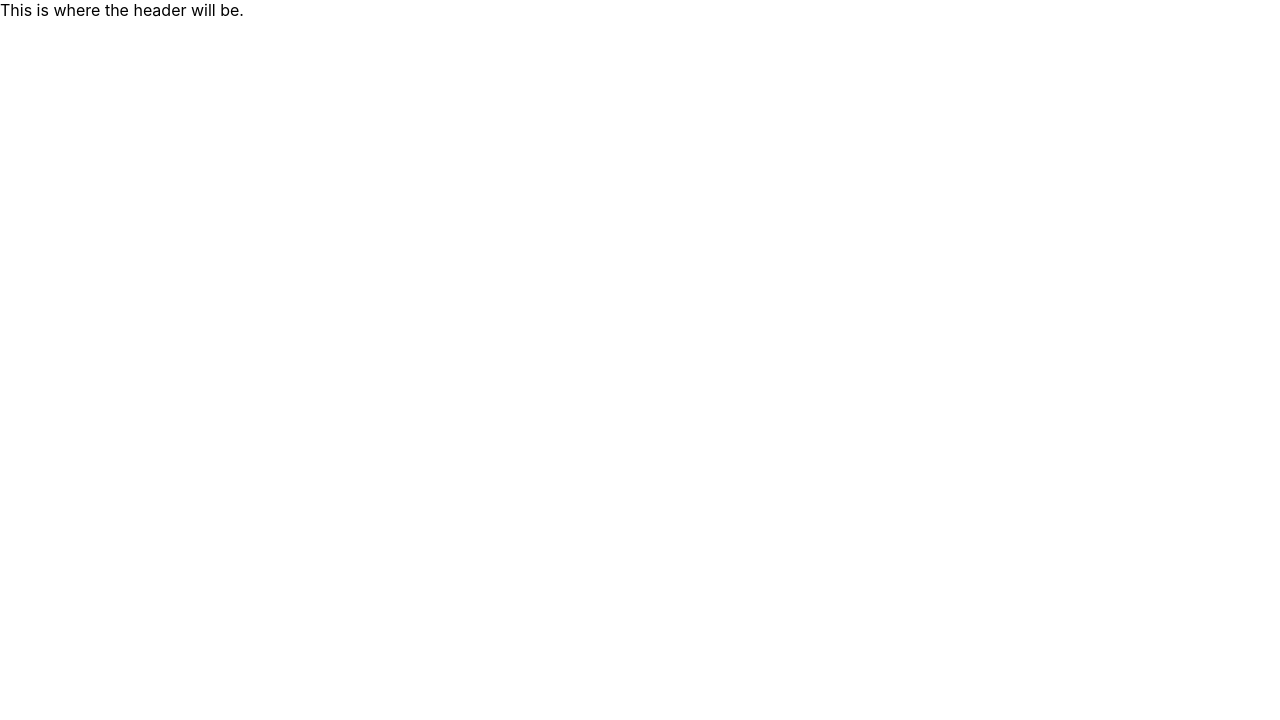
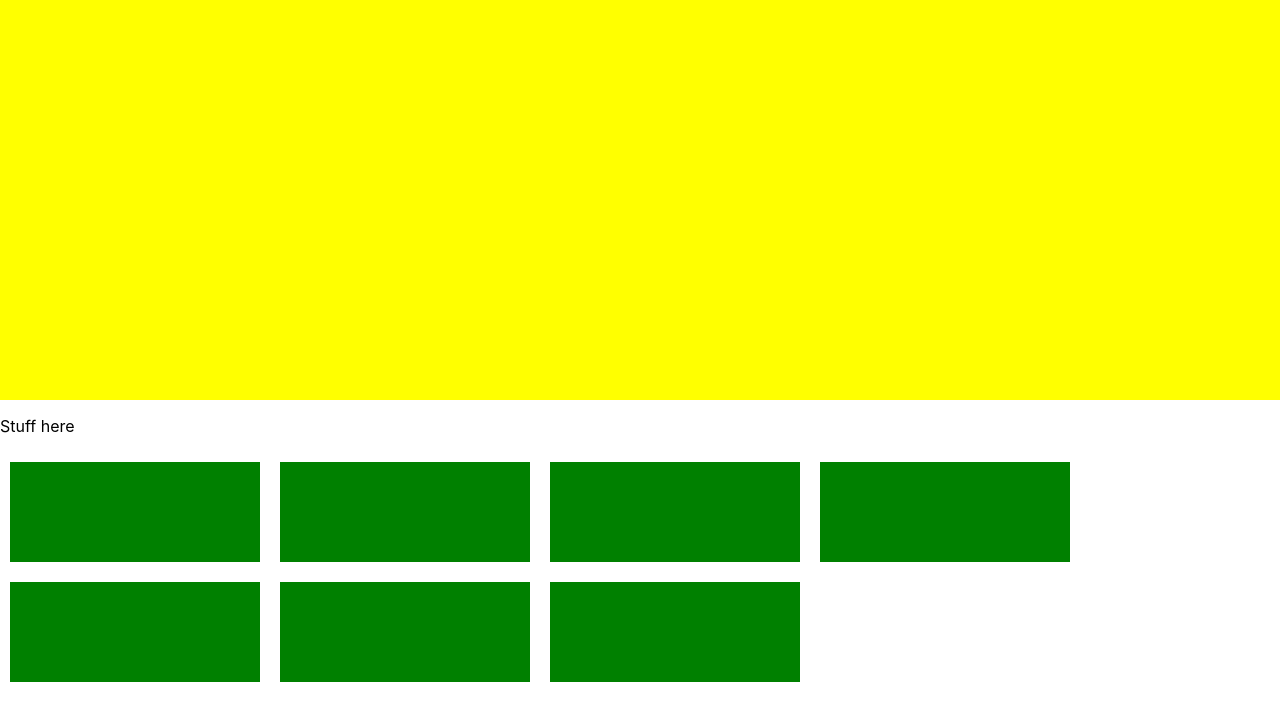
Before and after one commit to trandromeda/kindred-app, a React (Create React App) app: page / in a window 1280 px wide. Shown: the top 720 px of the page. Built offline with nearby package versions, Linux system fonts and the light colour scheme.

Commit message:
fleshed out header and lessonbox a bit

```diff
--- a/src/App.js
+++ b/src/App.js
@@ -1,13 +1,28 @@
 import React, { Component } from 'react';
+import styled from 'styled-components';
 import logo from './logo.svg';
 import './App.css';
 
-import { Header } from './components';
+import { Header, LessonBox } from './components';
+
+const LessonsContainer = styled.div`
+  display: flex;
+  flex-wrap: wrap;
+`
 
 class App extends Component {
   render() {
+    const lessons = [0,1,2,3, 4, 5, 6].map(lesson => {
+      return <LessonBox />
+    })
     return (
+      <div>
         <Header />
+        <p>Stuff here</p>
+        <LessonsContainer>
+          {lessons}
+        </LessonsContainer>
+      </div>
     );
   }
 }
--- a/src/components/header.js
+++ b/src/components/header.js
@@ -1,13 +1,10 @@
-import React, { Component } from 'react';
+// import React, { Component } from 'react';
+import styled from 'styled-components';
 
-class Header extends Component {
-    render() {
-        return (
-            <div className="header">
-                This is where the header will be.
-            </div>
-        )
-    }
-}
+const Header = styled.div`
+    width: 100%;
+    height: 50vh;
+    background: yellow;
+`
 
 export default Header;
--- a/src/components/lesson-box.js
+++ b/src/components/lesson-box.js
@@ -0,0 +1,11 @@
+// import React, { Component } from 'react';
+import styled from 'styled-components';
+
+const LessonBox = styled.div`
+    width: 250px;
+    height: 100px;
+    margin: 10px;
+    background: green;
+`
+
+export default LessonBox;
```
